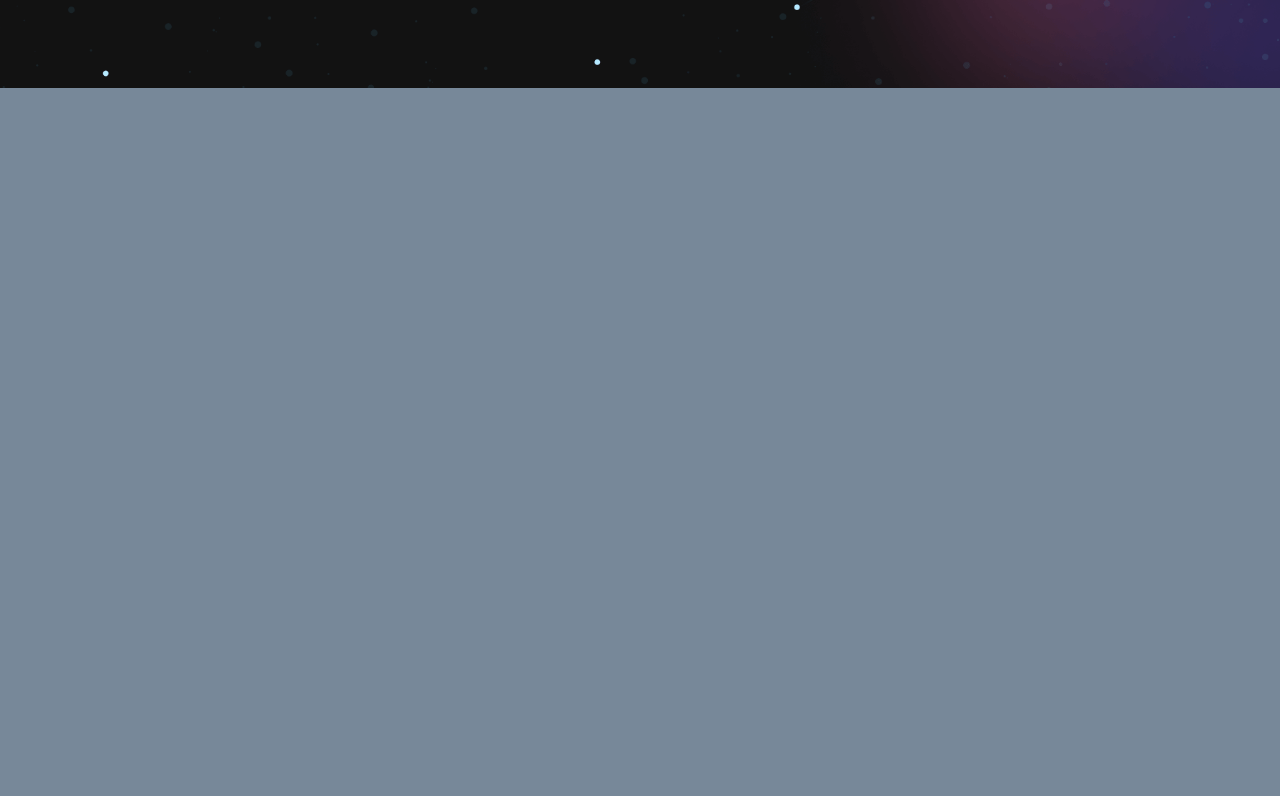
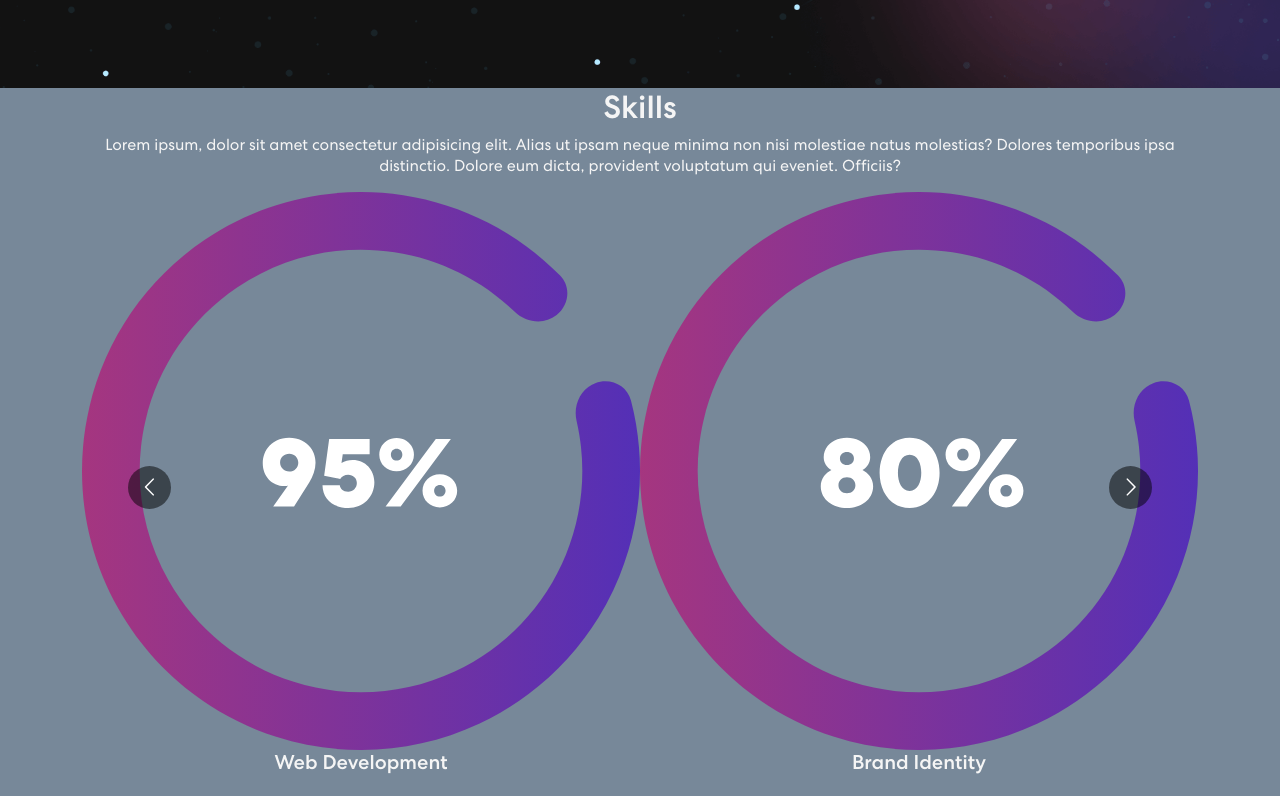
Before and after one commit to EloyVigil/personal-portfolio, a React (Create React App) app: page / in a window 1280 px wide. Shown: the part 684-1480 px from the top of the page. Before the commit the page ends 800 px from the top, so only its background shows below. Built offline with nearby package versions, Linux system fonts and the light colour scheme.

Commit message:
Skills Component

```diff
--- a/src/components/Skills.jsx
+++ b/src/components/Skills.jsx
@@ -1,6 +1,11 @@
 import Carousel from 'react-multi-carousel';
 import 'react-multi-carousel/lib/styles.css';
 import { useState, useEffect } from 'react';
+import { Container, Row, Col } from 'react-bootstrap';
+import meter1 from '../views/img/meter1.svg';
+import meter2 from '../views/img/meter2.svg';
+import meter3 from '../views/img/meter3.svg';
+import colorSharp from '../views/img/color-sharp.png';
 
 export const Skills = () => {
 
@@ -25,7 +30,35 @@ export const Skills = () => {
 
     return (
         <section className='skill' id='skills' >
-
+            <Container>
+                <Row>
+                    <Col>
+                        <div className='skill-bx'>
+                            <h2>Skills</h2>
+                            <p>Lorem ipsum, dolor sit amet consectetur adipisicing elit. Alias ut ipsam neque minima non nisi molestiae natus molestias? Dolores temporibus ipsa distinctio. Dolore eum dicta, provident voluptatum qui eveniet. Officiis?</p>
+                            <Carousel responsive={responsive} infinite={true} className='skill-slider'>
+                                <div className='item'>
+                                    <img src={meter1} alt="Meter" />
+                                    <h5>Web Development</h5>
+                                </div>
+                                <div className='item'>
+                                    <img src={meter2} alt="Meter" />
+                                    <h5>Brand Identity</h5>
+                                </div>
+                                <div className='item'>
+                                    <img src={meter3} alt="Meter" />
+                                    <h5>Logo Design</h5>
+                                </div>
+                                <div className='item'>
+                                    <img src={meter1} alt="Meter" />
+                                    <h5>Web Development</h5>
+                                </div>
+                            </Carousel>
+                        </div>
+                    </Col>
+                </Row>
+            </Container>
+            <img className='background-image-left' src={colorSharp} alt='left' />
         </section>
     )
 }
```
